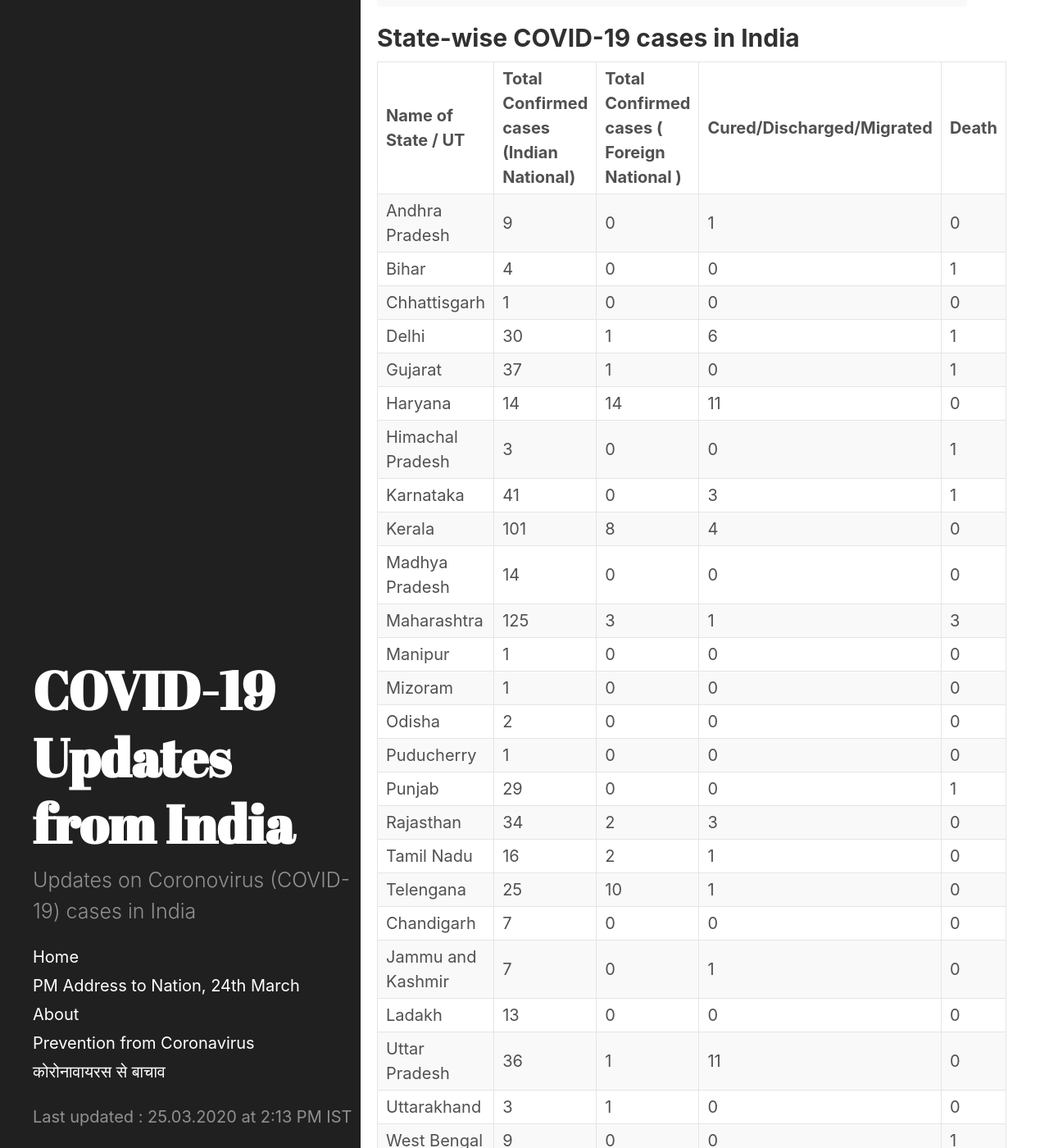
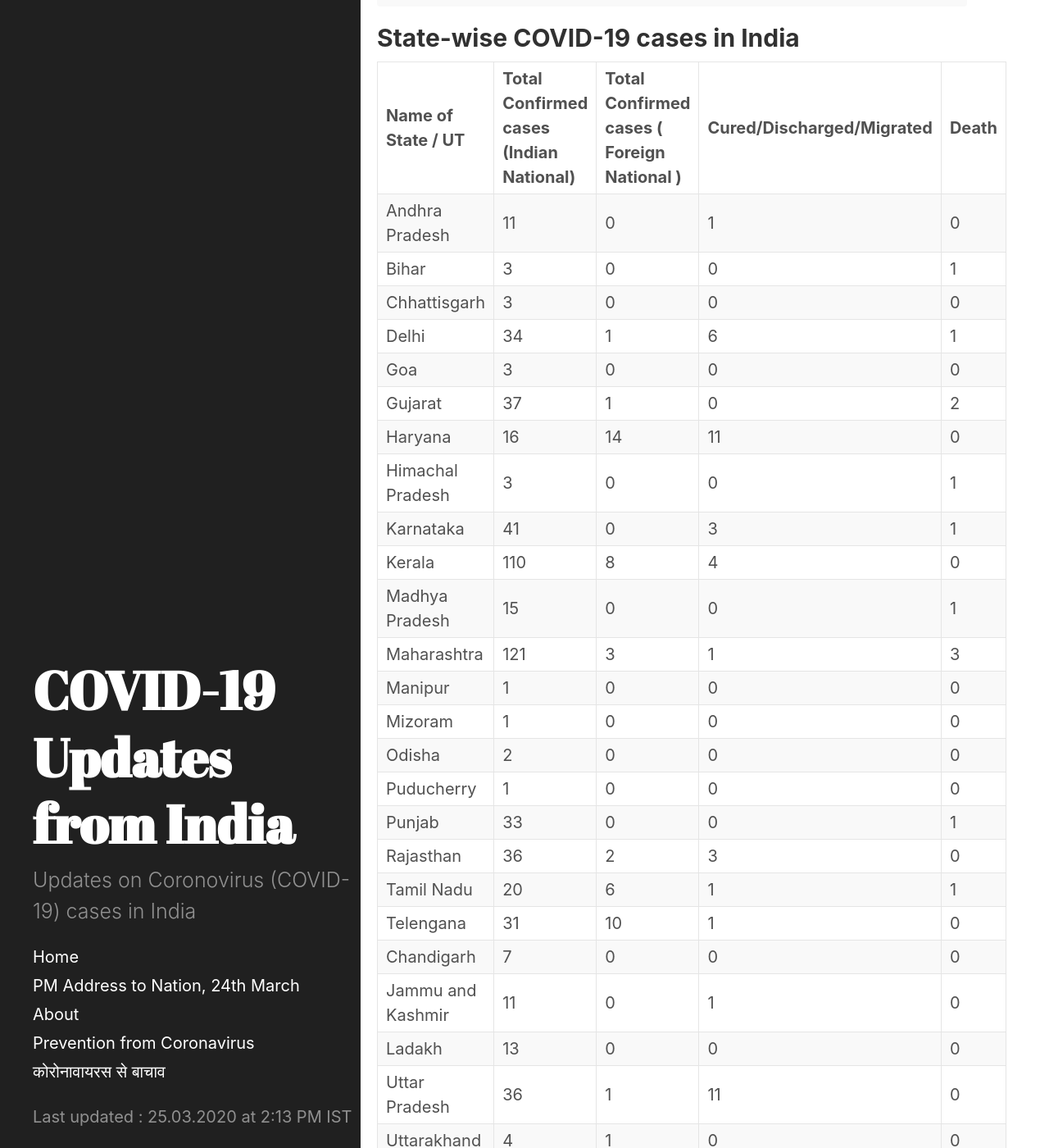
Before and after one commit to bhooraj/covid19updates-india, a Jekyll site: the page built from _posts/2020-03-25-home.md, in a window 1280 px wide and 1400 px high, scrolled down 579 px. Shown: the whole window at 82% size. Built offline with Jekyll 4.4.1, drawn with Linux system fonts in a browser that asks for light colours.

Commit message:
Update table.md

```diff
--- a/_includes/table.md
+++ b/_includes/table.md
@@ -1,27 +1,28 @@
 Name of State / UT | Total Confirmed cases (Indian National) | Total Confirmed cases ( Foreign National ) | Cured/Discharged/Migrated | Death
 ------- | -- | -- | --
-Andhra Pradesh | 9 | 0 | 1 | 0
-Bihar | 4 | 0 | 0 | 1
-Chhattisgarh | 1 | 0 | 0 | 0
-Delhi | 30 | 1 | 6 | 1
-Gujarat | 37 | 1 | 0 | 1
-Haryana | 14 | 14 | 11 | 0
+Andhra Pradesh | 11 | 0 | 1 | 0
+Bihar | 3 | 0 | 0 | 1
+Chhattisgarh | 3 | 0 | 0 | 0
+Delhi | 34 | 1 | 6 | 1
+Goa | 3 | 0 | 0 | 0
+Gujarat | 37 | 1 | 0 | 2
+Haryana | 16 | 14 | 11 | 0
 Himachal Pradesh | 3 | 0 | 0 | 1
 Karnataka | 41 | 0 | 3 | 1
-Kerala | 101 | 8 | 4 | 0
-Madhya Pradesh | 14 | 0 | 0 | 0
-Maharashtra | 125 | 3 | 1 | 3
+Kerala | 110 | 8 | 4 | 0
+Madhya Pradesh | 15 | 0 | 0 | 1
+Maharashtra | 121 | 3 | 1 | 3
 Manipur | 1 | 0 | 0 | 0
 Mizoram | 1 | 0 | 0 | 0
 Odisha | 2 | 0 | 0 | 0
 Puducherry | 1 | 0 | 0 | 0
-Punjab | 29 | 0 | 0 | 1
-Rajasthan | 34 | 2 | 3 | 0
-Tamil Nadu | 16 | 2 | 1 | 0
-Telengana | 25 | 10 | 1 | 0
+Punjab | 33 | 0 | 0 | 1
+Rajasthan | 36 | 2 | 3 | 0
+Tamil Nadu | 20 | 6 | 1 | 1
+Telengana | 31 | 10 | 1 | 0
 Chandigarh | 7 | 0 | 0 | 0
-Jammu and Kashmir | 7 | 0 | 1 | 0
+Jammu and Kashmir | 11 | 0 | 1 | 0
 Ladakh | 13 | 0 | 0 | 0
 Uttar Pradesh | 36 | 1 | 11 | 0
-Uttarakhand | 3 | 1 | 0 | 0
+Uttarakhand | 4 | 1 | 0 | 0
 West Bengal | 9 | 0 | 0 | 1
```
